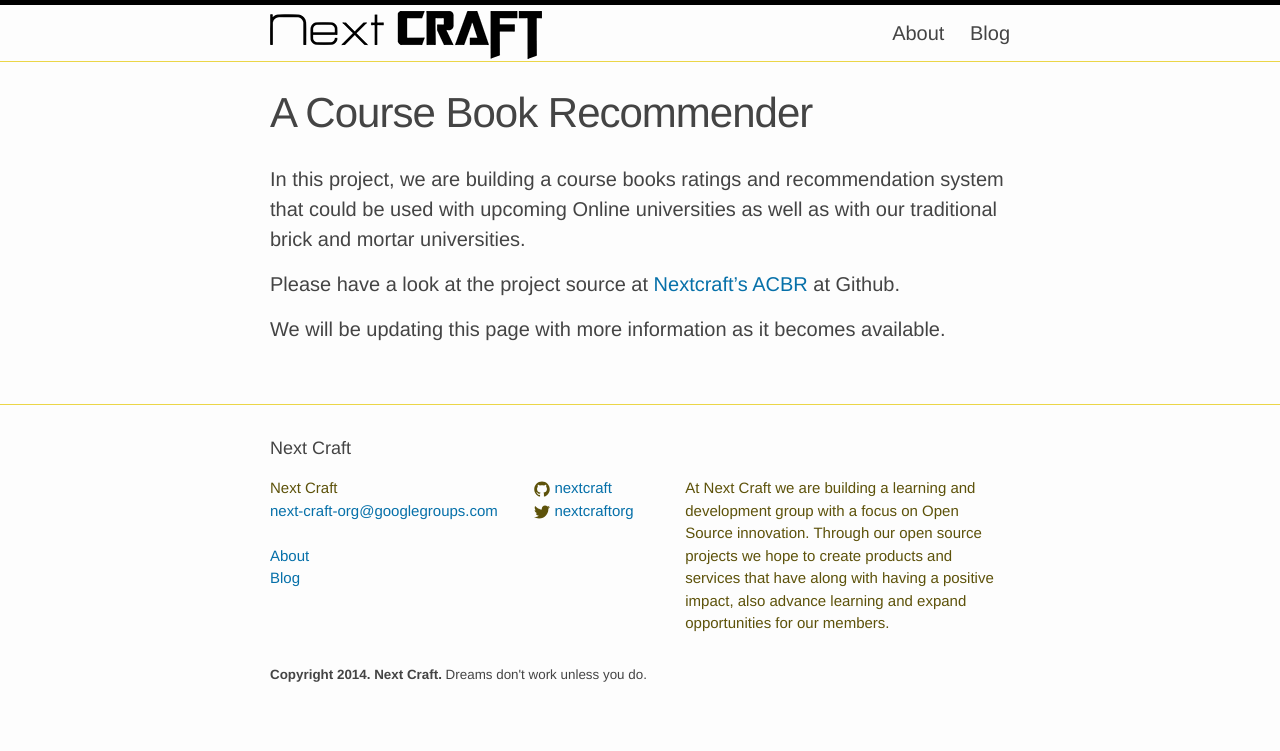
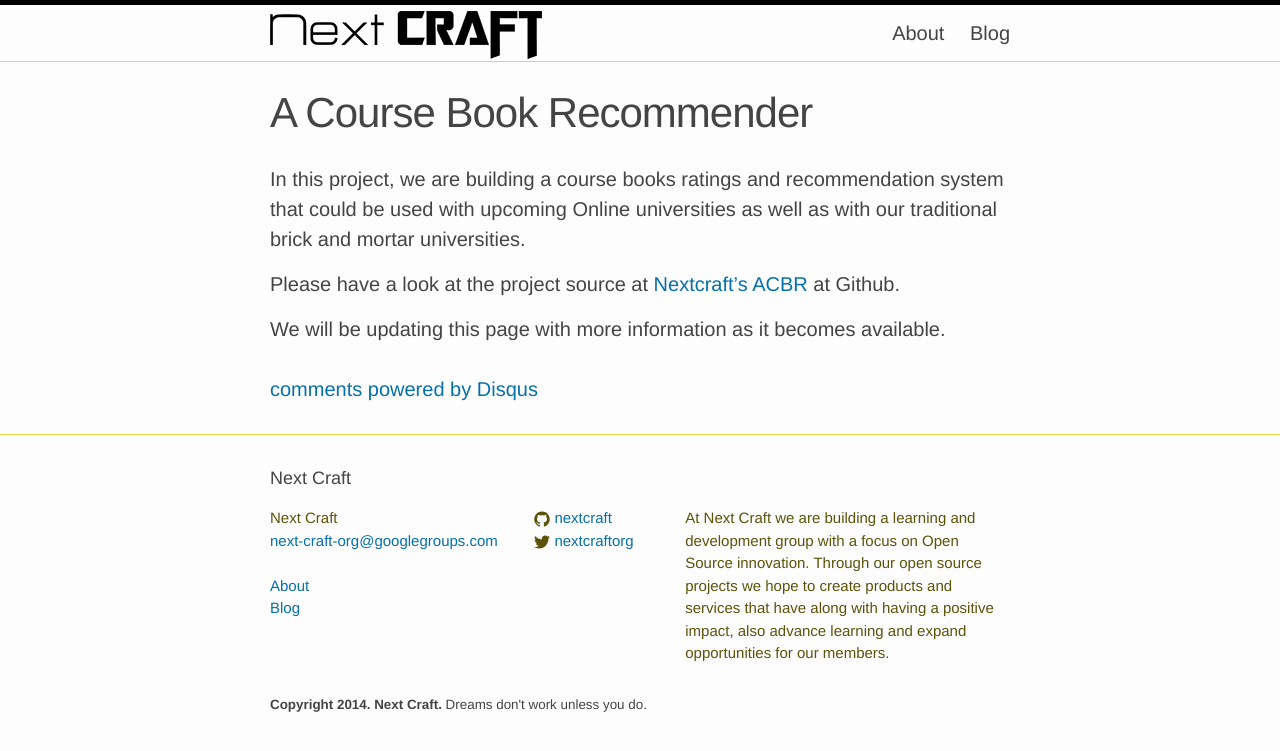
Before and after one commit to nextcraft/nextcraft.github.io, a Jekyll site: the page built from projects/ACBR.md, in a window 1280 px wide. Shown: the top 751 px of the page. Built offline with Jekyll 4.4.1, drawn with Linux system fonts in a browser that asks for light colours; comment, search, counter and statistics services are not loaded.

Commit message:
Update the project pages with different layout The different layout will also add commenting to the project pages.

```diff
--- /dev/null
+++ b/_layouts/project.html
@@ -0,0 +1,28 @@
+---
+layout: default
+---
+<div class="post">
+
+  <header class="post-header">
+    <h1 class="post-title">{{ page.title }}</h1>
+  </header>
+
+  <article class="post-content">
+    {{ content }}
+  </article>
+  <div id="disqus_thread"></div>
+  <script type="text/javascript">
+    /* * * CONFIGURATION VARIABLES: EDIT BEFORE PASTING INTO YOUR WEBPAGE * * */
+    var disqus_shortname = 'nextcraft'; // required: replace example with your forum shortname
+
+    /* * * DON'T EDIT BELOW THIS LINE * * */
+    (function() {
+        var dsq = document.createElement('script'); dsq.type = 'text/javascript'; dsq.async = true;
+        dsq.src = '//' + disqus_shortname + '.disqus.com/embed.js';
+        (document.getElementsByTagName('head')[0] || document.getElementsByTagName('body')[0]).appendChild(dsq);
+    })();
+  </script>
+  <noscript>Please enable JavaScript to view the <a href="http://disqus.com/?ref_noscript">comments powered by Disqus.</a></noscript>
+  <a href="http://disqus.com" class="dsq-brlink">comments powered by <span class="logo-disqus">Disqus</span></a>
+
+</div>
```
Also changed, not shown: projects/ACBR.md (+1 -1 lines), projects/JMP.md (+1 -1 lines).
